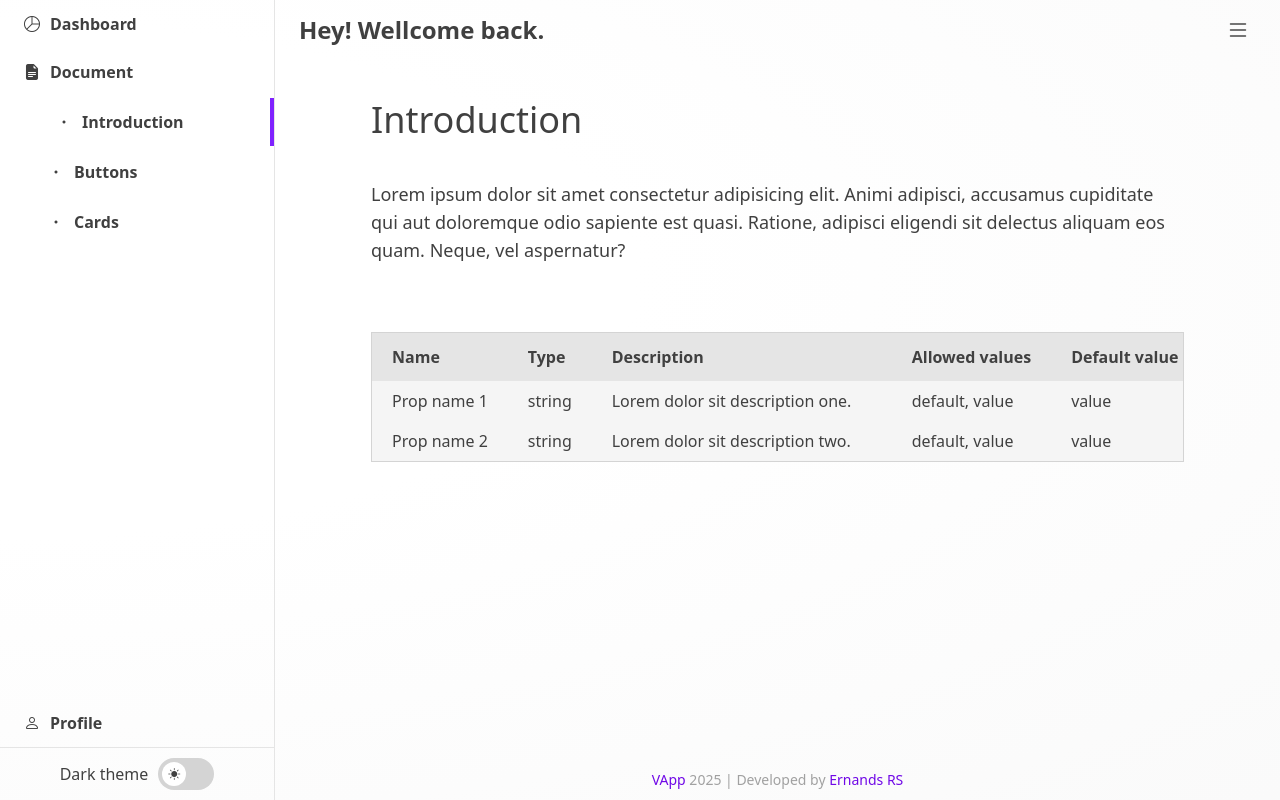
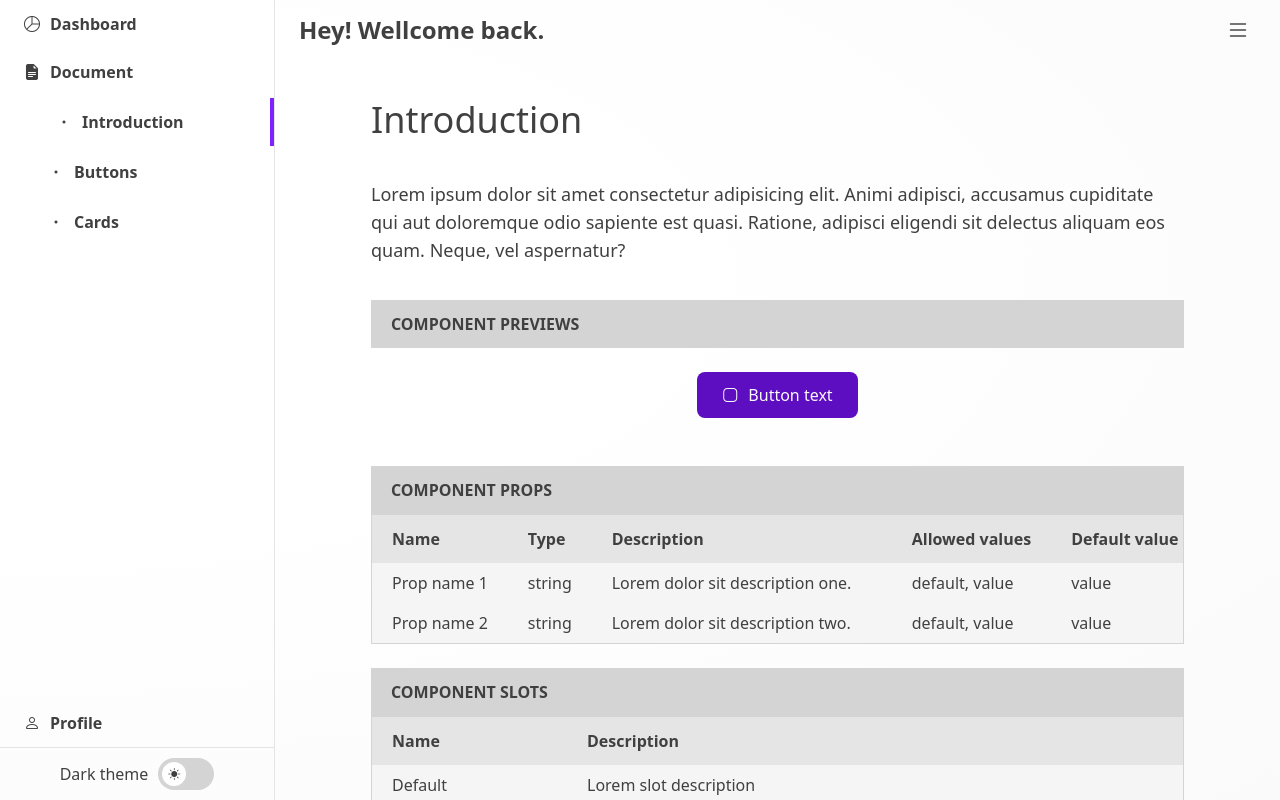
Before and after one commit to ernandesrs/pproj_vapp, a Vue app: page /introduction in a window 1280 px wide. Built offline with nearby package versions, Linux system fonts and the light colour scheme.

Commit message:
component to components doc

```diff
--- a/src/components/dashboard/CDocSection.vue
+++ b/src/components/dashboard/CDocSection.vue
@@ -8,8 +8,22 @@
             <p v-for="p, pIndex in section.texts" :key="'doc_section_p_' + (pIndex + 1)" v-html="p" class="mb-3"></p>
         </article>
 
-        <div v-if="section.componentDoc"
-            class="col-span-12 overflow-x-auto custom-scrollbar mt-8 border border-neutral-300 dark:border-neutral-700">
+        <!-- previews -->
+        <div v-if="$slots.previews" class="col-span-12">
+            <div class="px-5 py-3 bg-neutral-300 font-bold uppercase">
+                Component previews
+            </div>
+            <div class="flex justify-center items-center flex-wrap gap-5 p-6">
+                <slot name="previews" />
+            </div>
+        </div>
+
+        <!-- properties -->
+        <div v-if="section.componentDoc?.props" class="col-span-12">
+            <div class="px-5 py-3 bg-neutral-300 dark:bg-neutral-900 font-bold uppercase">
+                Component props
+            </div>
+            <div class="overflow-x-auto custom-scrollbar border border-neutral-300 dark:border-neutral-700">
                 <table class="w-full table table-auto text-left">
                     <thead class="bg-neutral-200 dark:bg-neutral-900">
                         <tr>
@@ -31,6 +45,67 @@
                         </tr>
                     </tbody>
                 </table>
+            </div>
+        </div>
+
+        <!-- slots -->
+        <div v-if="section.componentDoc?.slots" class="col-span-12">
+            <div class="px-5 py-3 bg-neutral-300 dark:bg-neutral-900 font-bold uppercase">
+                Component slots
+            </div>
+            <div class="overflow-x-auto custom-scrollbar border border-neutral-300 dark:border-neutral-700">
+                <table class="w-full table table-auto text-left">
+                    <thead class="bg-neutral-200 dark:bg-neutral-900">
+                        <tr>
+                            <th class="px-5 py-3 text-nowrap">Name</th>
+                            <th class="px-5 py-3 text-nowrap min-w-[300px]">Description</th>
+                        </tr>
+                    </thead>
+                    <tbody class="bg-neutral-100 dark:bg-neutral-800">
+                        <tr v-for="componentSlot, componentSlotIndex in section.componentDoc.slots"
+                            :key="'component_props_table_row_' + (componentSlotIndex + 1)">
+                            <td class="px-5 py-2 text-nowrap" v-html="componentSlot.name"></td>
+                            <td class="px-5 py-2" v-html="componentSlot.desc"></td>
+                        </tr>
+                    </tbody>
+                </table>
+            </div>
+        </div>
+
+        <!-- events -->
+        <div v-if="section.componentDoc?.events" class="col-span-12">
+            <div class="px-5 py-3 bg-neutral-300 dark:bg-neutral-900 font-bold uppercase">
+                Component events
+            </div>
+            <div class="overflow-x-auto custom-scrollbar border border-neutral-300 dark:border-neutral-700">
+                <table class="w-full table table-auto text-left">
+                    <thead class="bg-neutral-200 dark:bg-neutral-900">
+                        <tr>
+                            <th class="px-5 py-3 text-nowrap">Name</th>
+                            <th class="px-5 py-3 text-nowrap">Signature</th>
+                            <th class="px-5 py-3 text-nowrap min-w-[300px]">Description</th>
+                        </tr>
+                    </thead>
+                    <tbody class="bg-neutral-100 dark:bg-neutral-800">
+                        <tr v-for="componentEvent, componentEventIndex in section.componentDoc.events"
+                            :key="'component_props_table_row_' + (componentEventIndex + 1)">
+                            <td class="px-5 py-2 text-nowrap" v-html="componentEvent.name"></td>
+                            <td class="px-5 py-2 text-nowrap" v-html="componentEvent.signature"></td>
+                            <td class="px-5 py-2" v-html="componentEvent.desc"></td>
+                        </tr>
+                    </tbody>
+                </table>
+            </div>
+        </div>
+
+        <!-- codes -->
+        <div v-if="$slots.codes" class="col-span-12">
+            <div class="px-5 py-3 bg-neutral-300 dark:bg-neutral-900 font-bold uppercase">
+                Preview codes
+            </div>
+            <div class="flex justify-center items-center flex-wrap gap-5 p-6 code-area">
+                <slot name="codes" />
+            </div>
         </div>
 
     </CPageSection>
@@ -59,7 +134,7 @@ interface Section {
         events?: Array<{
             name: string,
             signature: string,
-            description?: string
+            desc?: string
         }>
     }
 };
@@ -70,4 +145,13 @@ const props = withDefaults(defineProps<{
 
 </script>
 
-<style scoped></style>
+<style>
+
+.code-area textarea {
+    width: 100%;
+    min-height: 175px;
+    padding: 16px 10px;
+    border: 1px solid rgb(106, 106, 107);
+}
+
+</style>
--- a/src/views/dash/doc/IntroductionView.vue
+++ b/src/views/dash/doc/IntroductionView.vue
@@ -24,10 +24,32 @@
                             allowedValues: 'default, value',
                             defaultValue: 'value'
                         }
+                    ],
+                    slots: [
+                        {
+                            name: 'Default',
+                            desc: 'Lorem slot description'
+                        }
+                    ],
+                    events: [
+                        {
+                            name: 'validated',
+                            signature: '(validated: any) => void',
+                            desc: 'Emited when lorem dolor sit'
+                        }
                     ]
                 }
             }
         ]">
+
+            <template #previews>
+                <CButton icon="app" label="Button text" />
+            </template>
+
+            <template #codes>
+                <textarea><CButton icon="app" label="Button text" /></textarea>
+            </template>
+
         </CDocSection>
 
     </CPage>
@@ -37,6 +59,7 @@
 
 import CDocSection from '@/components/dashboard/CDocSection.vue';
 import CPage from '@/components/dashboard/CPage.vue';
+import CButton from '@/components/ui/CButton.vue';
 
 </script>
 
```
Lines whose indentation alone changed are shown as unchanged.
